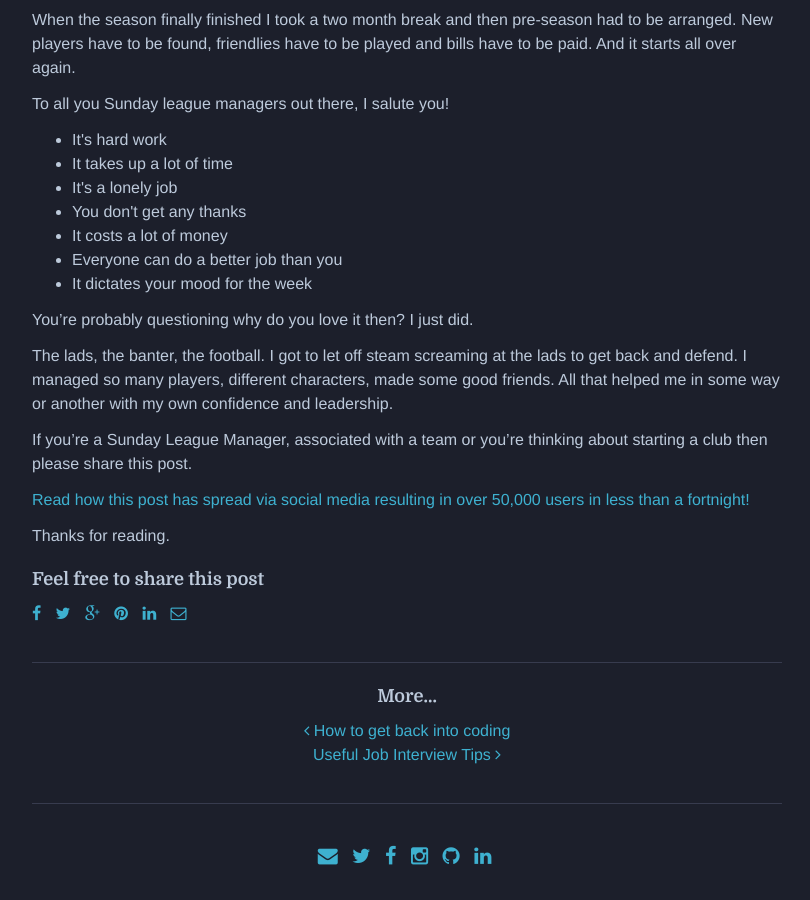
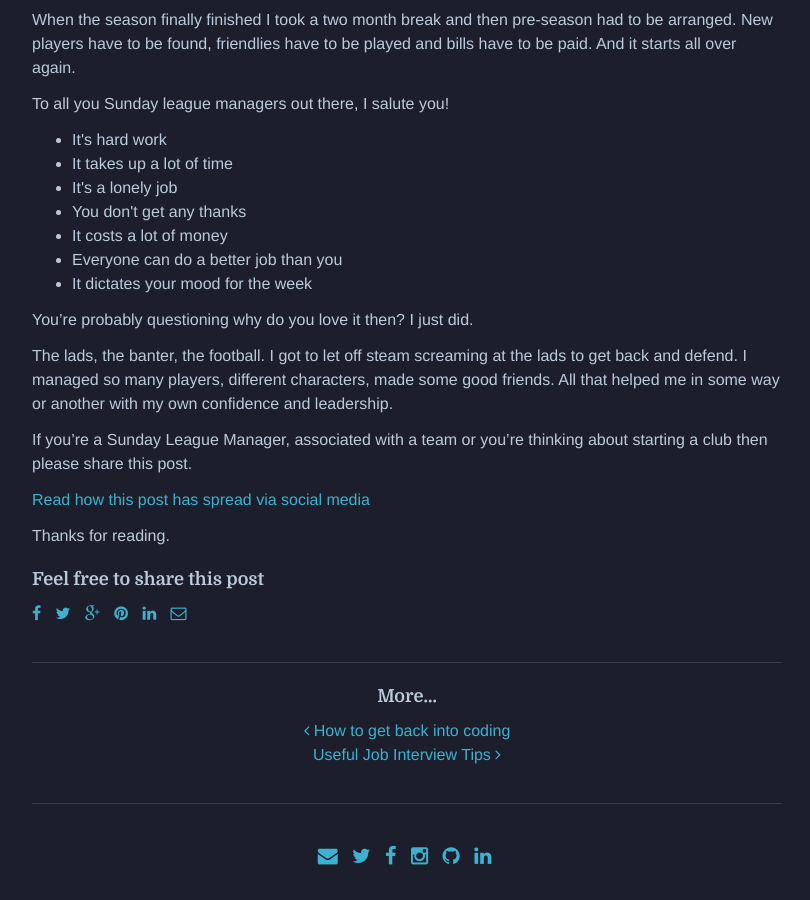
Before and after one commit to iamjimtaylor/iamjimtaylor, a Jekyll site: the page built from _posts/2016-03-28-running-a-sunday-league-football-team.md, in a window 1280 px wide and 900 px high, scrolled down 11091 px. Shown: the whole window, without its empty margins (233-1043 px from the left). Built offline with Jekyll 4.4.1, drawn with Linux system fonts in a browser that asks for light colours; comment, search, counter and statistics services are not loaded.

Commit message:
link tweak

```diff
--- a/_posts/2016-03-28-running-a-sunday-league-football-team.md
+++ b/_posts/2016-03-28-running-a-sunday-league-football-team.md
@@ -247,4 +247,4 @@ The lads, the banter, the football. I got to let off steam screaming at the lads
 
 If you're a Sunday League Manager, associated with a team or you're thinking about starting a club then please share this post.
 
-<a href="http://iamjimtaylor.com/posts/one-piece-of-good-content/">Read how this post has spread via social media resulting in over 50,000 users in less than a fortnight!</a>
+<a href="http://iamjimtaylor.com/posts/one-piece-of-good-content/">Read how this post has spread via social media</a>
```
